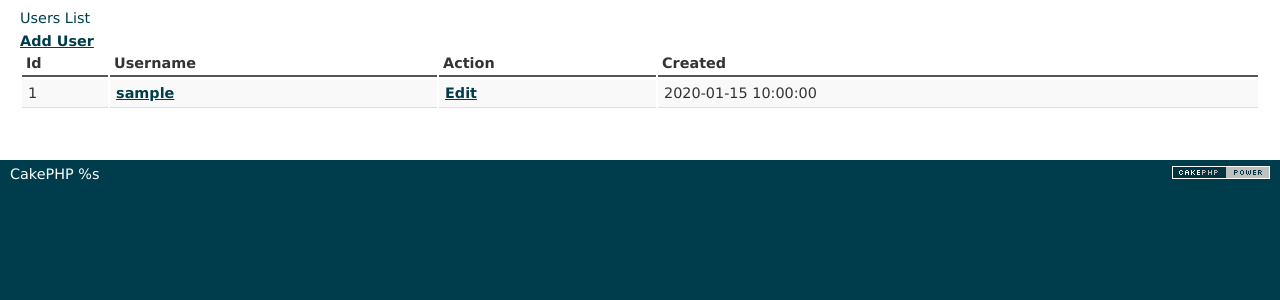
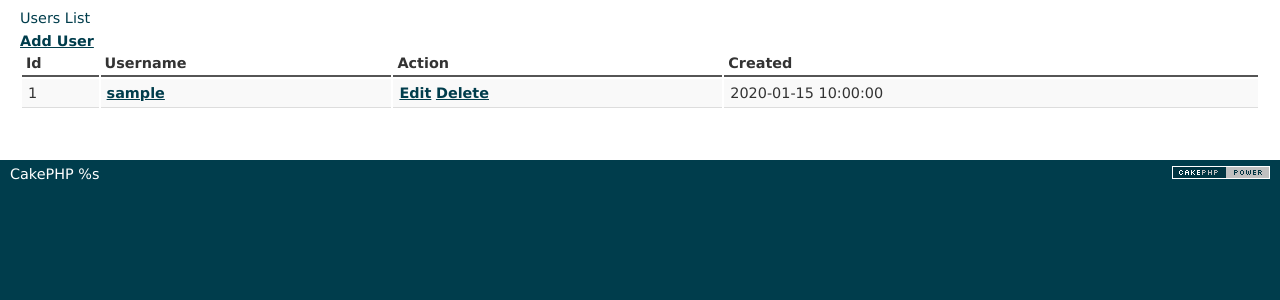
Before and after one commit to NexSeed-Nishide/practiceCakePHP, a CakePHP app: the page made by app/View/Users/index.ctp in a window 1280 px wide. Shown: the part 47-347 px from the top of the page. Run offline with PHP 8.4 and a stand-in for CakePHP, Linux system fonts and the light colour scheme; the template is opened without the code that fills it: most values are stand-ins (such as "Sample title", 1, 10 or a date in 2020); some libraries are stand-ins or nearby versions.

Commit message:
ユーザ削除機能の追加

```diff
--- a/app/View/Users/index.ctp
+++ b/app/View/Users/index.ctp
@@ -17,6 +17,11 @@
         </td>
         <td>
             <?php echo $this->Html->link('Edit', array('action' => 'edit', $user['User']['id'])); ?>
+            <?php echo $this->Form->postLink(
+                'Delete',
+                array('action' => 'delete', $user['User']['id']),
+                array('confirm' => 'Are you sure?'));
+            ?>
         </td>
         <td><?php echo $user['User']['created']; ?></td>
     <?php endforeach; ?>
```
